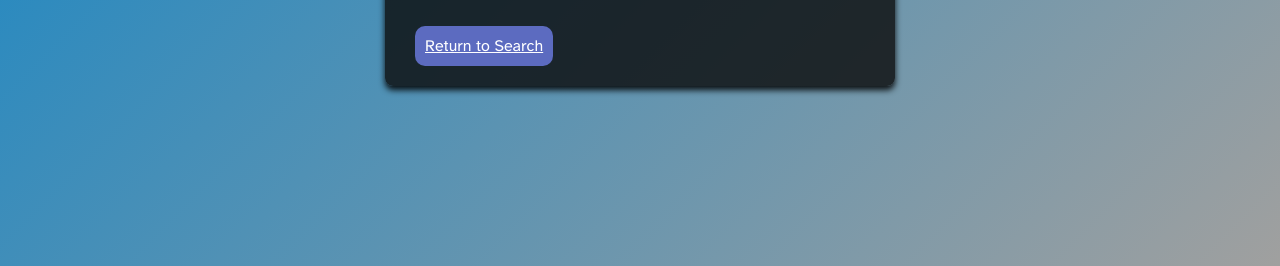
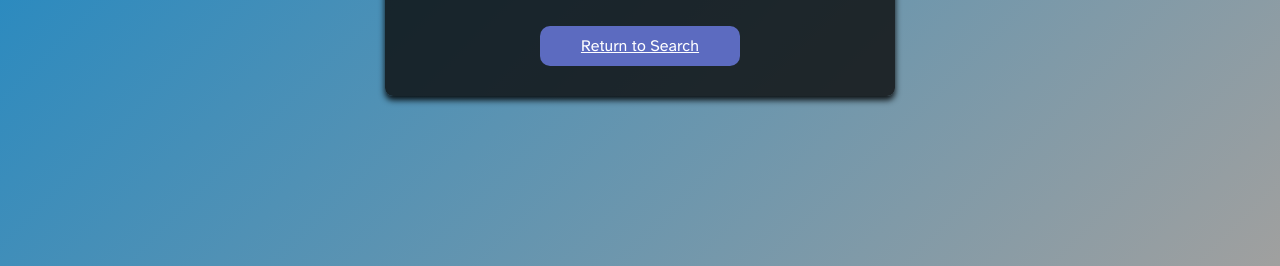
Before and after one commit to wasabi-ed/CBSDFinalProject, a Flask app: template templates/search_success.html in a window 1280 px wide. Shown: the part 590-856 px from the top of the page. Run offline with Flask 3, Linux system fonts and the light colour scheme; the template is opened without the code that fills it, so the values that code supplies are empty.

Commit message:
Centered 'Return to Search' button

```diff
--- a/templates/search_success.html
+++ b/templates/search_success.html
@@ -42,7 +42,12 @@
             font-size: 16px;
             padding: 10px;
             text-align: center;
-            width: 100%;
+            width: 40%;
+        }
+        .flex-container {
+            display: flex;
+            flex-direction: row;
+            justify-content: center;
         }
     </style>
 </head>
@@ -73,7 +78,9 @@
                Forward Collision Warning: {{data ["NHTSAForwardCollisionWarning"]}}<br>
                Lane Departure:  {{data ["NHTSALaneDepartureWarning"]}}
             </p><br>
-            <a href="{{ url_for('home') }}" class="button">Return to Search</a>
+            <div class="flex-container">
+                <a href="{{ url_for('home') }}" class="button">Return to Search</a>
+            </div>
         </div>
     </body>
 </html>
```
